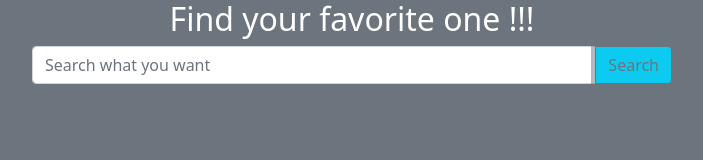
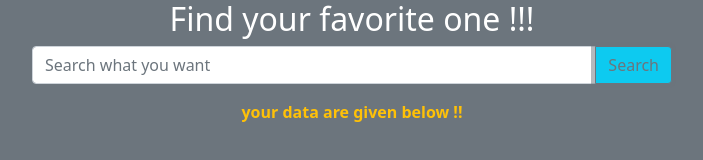
Before and after one commit to PrantaAcherjee/Book-find, a plain HTML site: page index.html in a window 1280 px wide. Both pictures are taken after typing "Sample" into the empty fields and a click on the button "Search". Shown: the whole page, without its empty margins (288-991 px from the left). Drawn offline with nearby package versions, Linux system fonts and the light colour scheme; no server answers.

Commit message:
error handling

```diff
--- a/index.html
+++ b/index.html
@@ -20,8 +20,8 @@
         <button onclick="bookCollection()" class="btn btn-outline-secondary bg-info" type="button"
             id="button-addon2">Search</button>
     </div>
-    <!-- if search without value  -->
-    <div class="text-center text-warning fw-bold" id="errors"></div>
+    <!-- error handle  -->
+    <div class="text-center text-warning fw-bold my-2" id="errors"></div>
     <!-- display show  -->
     <div id="search-result" class="row row-cols-1 row-cols-md-3 g-4">
 
--- a/index.js
+++ b/index.js
@@ -7,6 +7,7 @@ const bookCollection = () => {
     if (searchText == '') {
         errorDiv.innerText = 'Search can not be empty !!'
     }
+    else { errorDiv.innerText = 'your data are given below !!' }
 
     const url = `http://openlibrary.org/search.json?q=${searchText}`
     // console.log(url);
```
